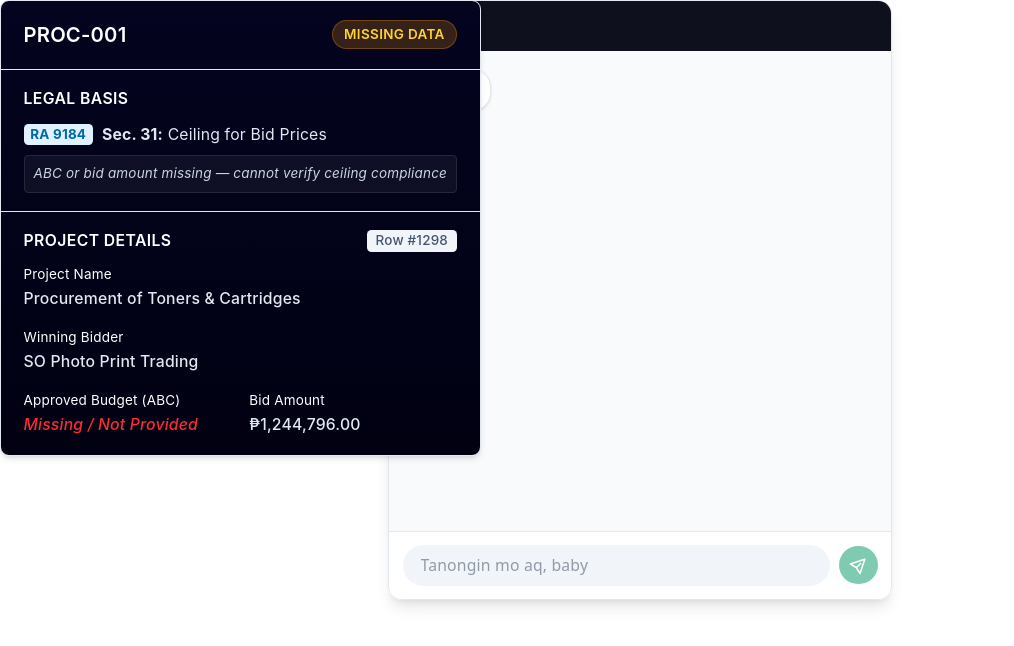
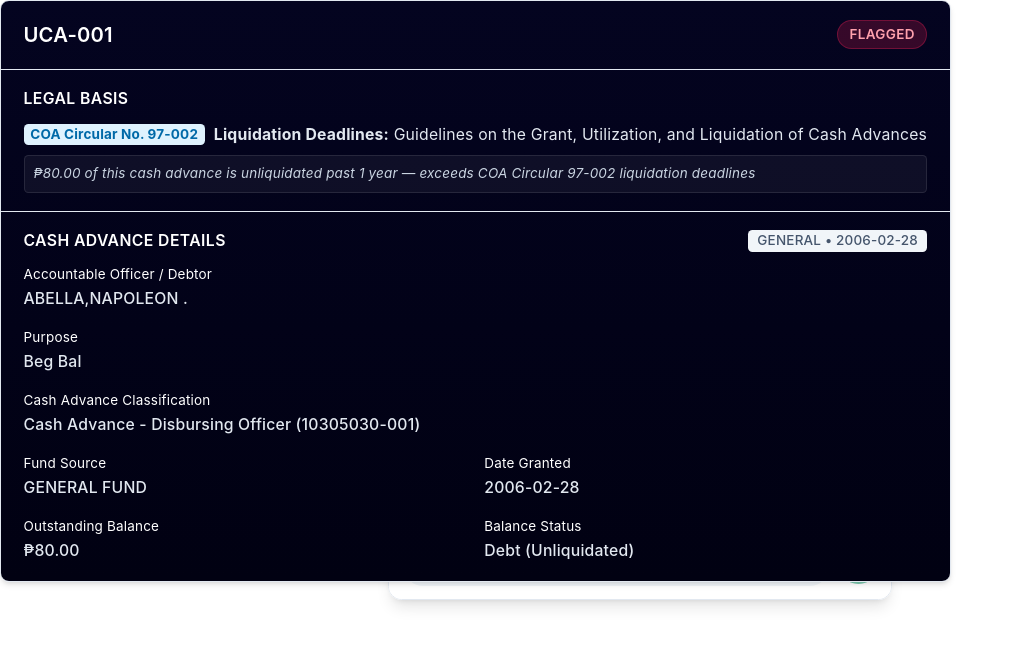
Before and after one commit to RiceCell/SugboKlaro, a Vue app: page / in a window 1280 px wide. Shown: the top 646 px of the page, without its empty margins (0-1014 px from the left). Built offline with nearby package versions, Linux system fonts and the light colour scheme; no server answers.

Commit message:
changed testing data from json

```diff
--- a/src/views/HomeView.vue
+++ b/src/views/HomeView.vue
@@ -3,21 +3,24 @@ import { ref } from 'vue';
 import ReportDetails from '../components/ReportDetails.vue';
 
 const sample = ref({
-  "rule_id": "PROC-001",
-  "status": "missing_data",
-  "message": "ABC or bid amount missing — cannot verify ceiling compliance",
-  "legal_basis": {
-    "law": "RA 9184",
-    "section": "Sec. 31",
-    "title": "Ceiling for Bid Prices"
-  },
-  "row_ref": 1298,
-  "details": {
-    "project_name": "Procurement of Toners & Cartridges",
-    "abc": null,
-    "bid_amount": 1244796.0,
-    "winning_bidder": "SO Photo Print Trading"
-  }
+      "rule_id": "UCA-001",
+      "status": "flagged",
+      "message": "₱80.00 of this cash advance is unliquidated past 1 year — exceeds COA Circular 97-002 liquidation deadlines",
+      "legal_basis": {
+        "law": "COA Circular No. 97-002",
+        "section": "Liquidation Deadlines",
+        "title": "Guidelines on the Grant, Utilization, and Liquidation of Cash Advances"
+      },
+      "row_ref": "ABELLA,NAPOLEON .",
+      "details": {
+        "name_of_debtor": "ABELLA,NAPOLEON .",
+        "amount_balance": 80.0,
+        "purpose": "Beg Bal",
+        "date_granted": "2006-02-28",
+        "fund_source": "GENERAL FUND",
+        "cash_advance_type": "Cash Advance - Disbursing Officer (10305030-001)",
+        "balance_direction": "debt"
+      }
 });
 
 import Chatbot from '../components/Chatbot.vue';
```
